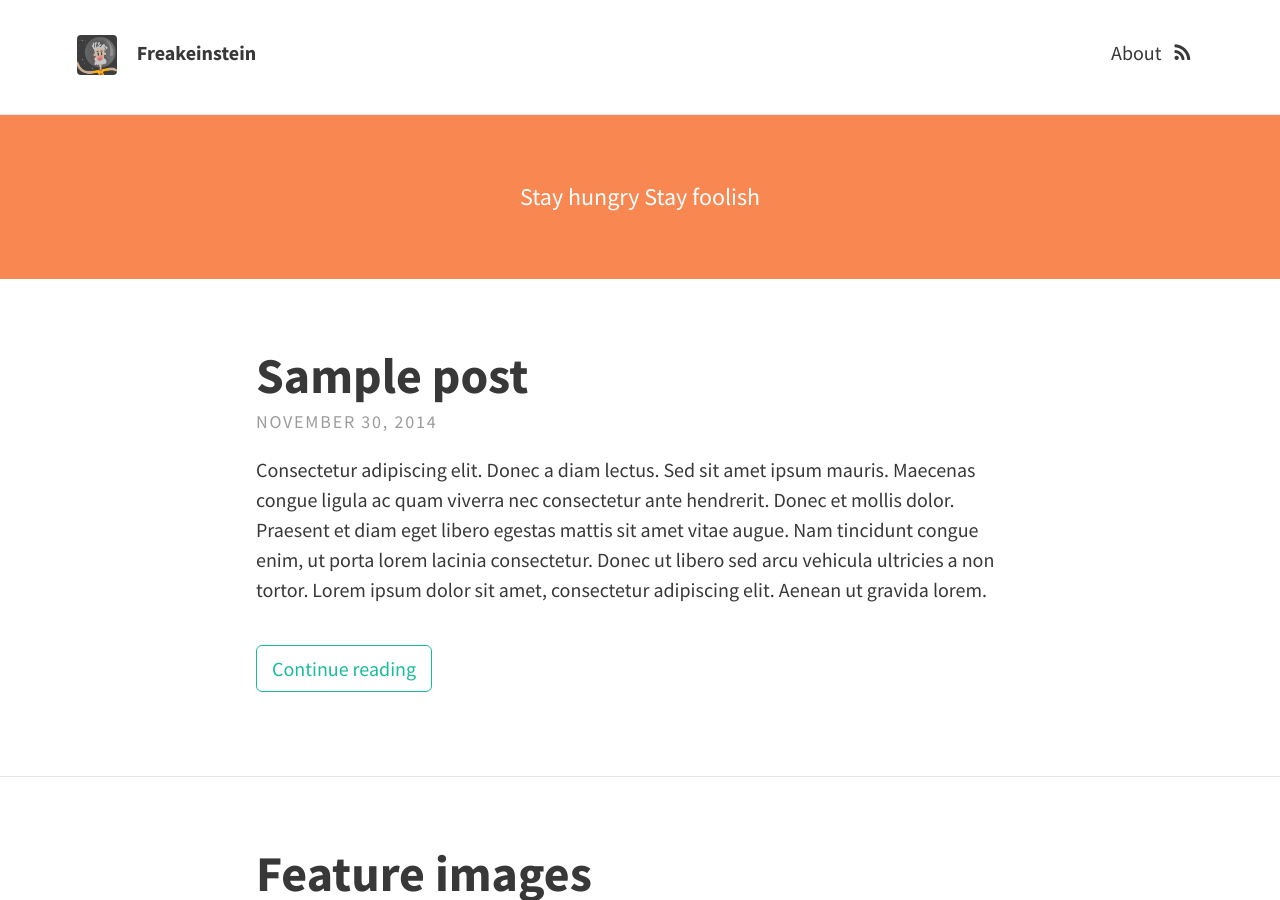
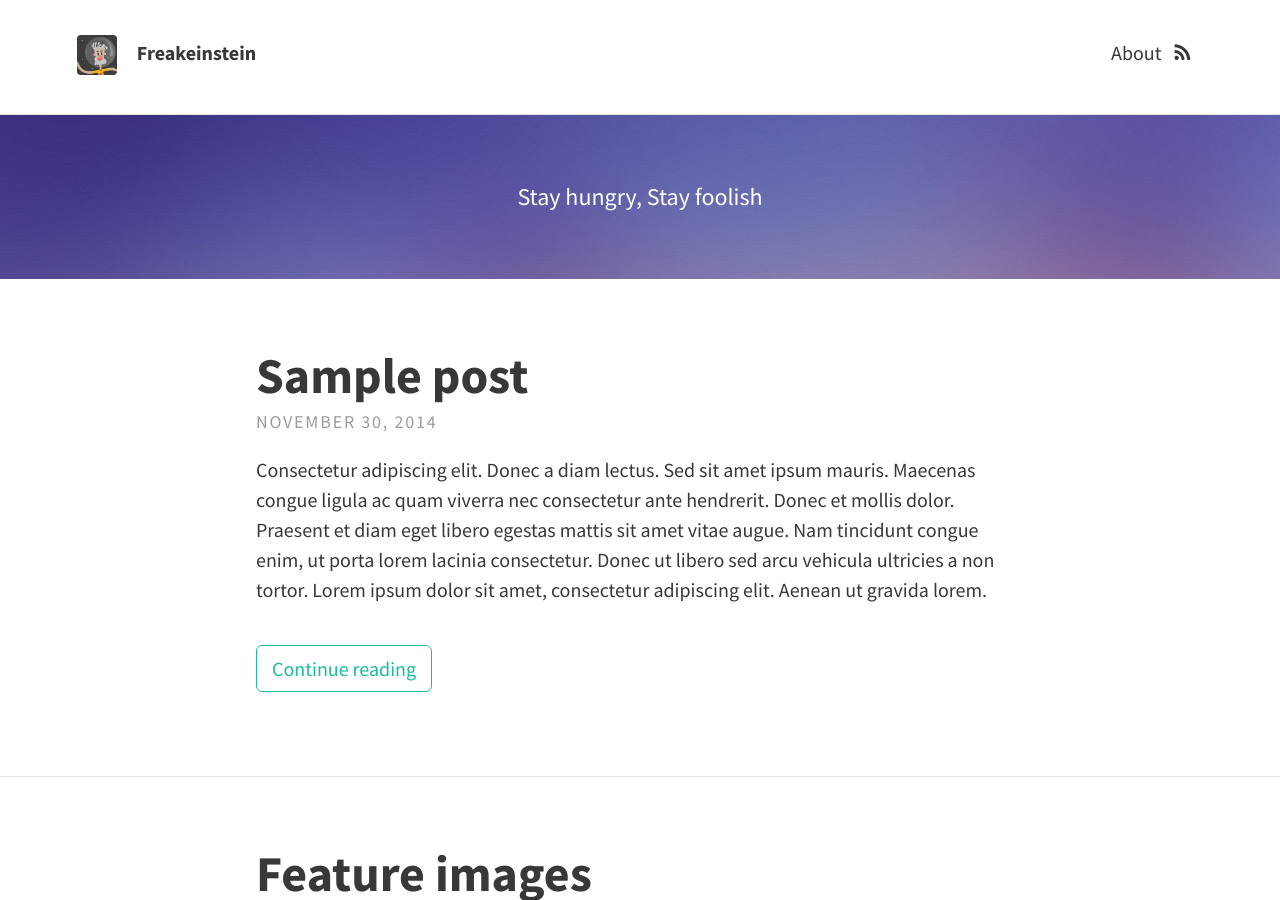
Before and after one commit to freakeinstein/freakeinstein.github.io, a Jekyll site: the page built from index.html, in a window 1280 px wide and 900 px high. Built offline with Jekyll 4.4.1, drawn with Linux system fonts in a browser that asks for light colours; nearby versions of some CDN libraries; the list of posts is cut into pages by our own code.

Commit message:
header image

```diff
--- a/_config.yml
+++ b/_config.yml
@@ -12,8 +12,8 @@ theme:
 
   # Header and footer text
   header_text: >
-     <p>Stay hungry  Stay foolish</p>
-  header_text_feature_image: front.jpg
+     <p>Stay hungry,  Stay foolish</p>
+  header_text_feature_image: img/front.jpg
   footer_text: >
     <p> (c) 2016 - Jubin Jose. </p>
 
```
